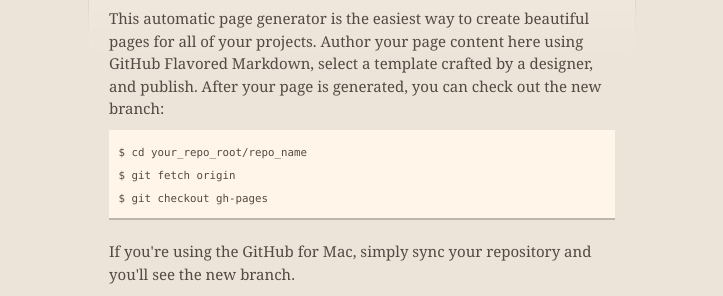
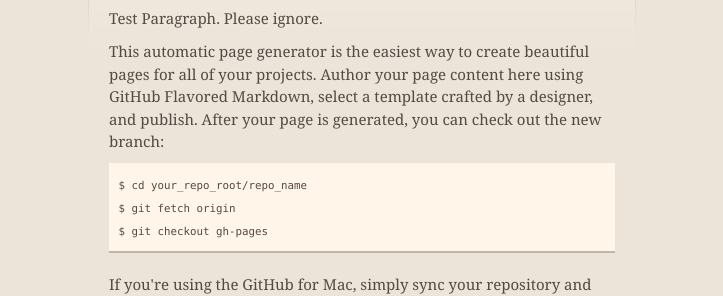
Before and after one commit to CremboC/INI, a plain HTML site: page index.html in a window 1280 px wide. Shown: the part 282-578 px from the top of the page, without its empty margins (278-1001 px from the left). Drawn offline with nearby package versions, Linux system fonts and the light colour scheme.

Commit message:
Testing the editor

```diff
--- a/index.html
+++ b/index.html
@@ -49,7 +49,8 @@
         <h3>
 <a name="welcome-to-github-pages" class="anchor" href="#welcome-to-github-pages"><span class="octicon octicon-link"></span></a>Welcome to Controller Concern!</h3>
 
-<p>This automatic page generator is the easiest way to create beautiful pages for all of your projects. Author your page content here using GitHub Flavored Markdown, select a template crafted by a designer, and publish. After your page is generated, you can check out the new branch:</p>
+<p>Test Paragraph. Please ignore.</p>
+<p></p>This automatic page generator is the easiest way to create beautiful pages for all of your projects. Author your page content here using GitHub Flavored Markdown, select a template crafted by a designer, and publish. After your page is generated, you can check out the new branch:</p>
 
 <pre><code>$ cd your_repo_root/repo_name
 $ git fetch origin
```
